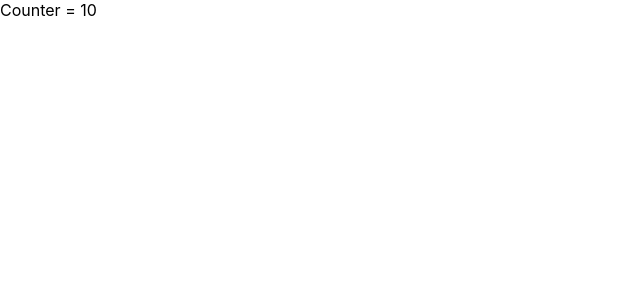
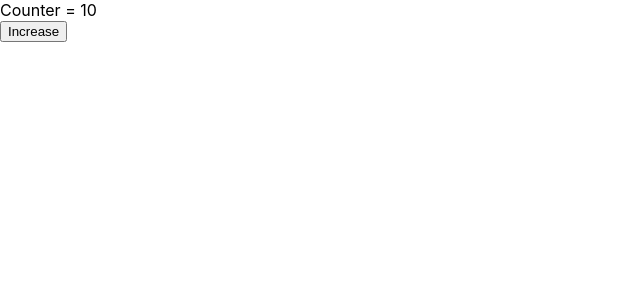
Before and after one commit to up1/workshop-frontend-with-javascript, a React (Vite) app in the folder react-demo/demo01/: page / in a window 1280 px wide. Shown: the top 300 px of the page, without its empty margins (0-640 px from the left). Built offline with nearby package versions, Linux system fonts and the light colour scheme.

Commit message:
useState() with update function

```diff
--- /dev/null
+++ b/react-demo/demo01/src/DemoStateFn.jsx
@@ -0,0 +1,17 @@
+import { useState } from "react";
+
+const DemoStateFn = (props) => {
+	const [count, updateCount] = useState(10);
+	const onClicked = () => updateCount(count+1)
+
+	return(
+		<div>
+			Counter = {count}
+			<div>
+				<button onClick={onClicked}>Increase</button>
+			</div>
+		</div>
+	);
+}
+
+export default DemoStateFn;
--- a/react-demo/demo01/src/main.jsx
+++ b/react-demo/demo01/src/main.jsx
@@ -1,10 +1,10 @@
 import React from 'react'
 import ReactDOM from 'react-dom/client'
-import DemoState from './DemoState'
+import DemoStateFn from './DemoStateFn'
 import './index.css'
 
 ReactDOM.createRoot(document.getElementById('root')).render(
   <React.StrictMode>
-    <DemoState />
+    <DemoStateFn />
   </React.StrictMode>
 )
```
